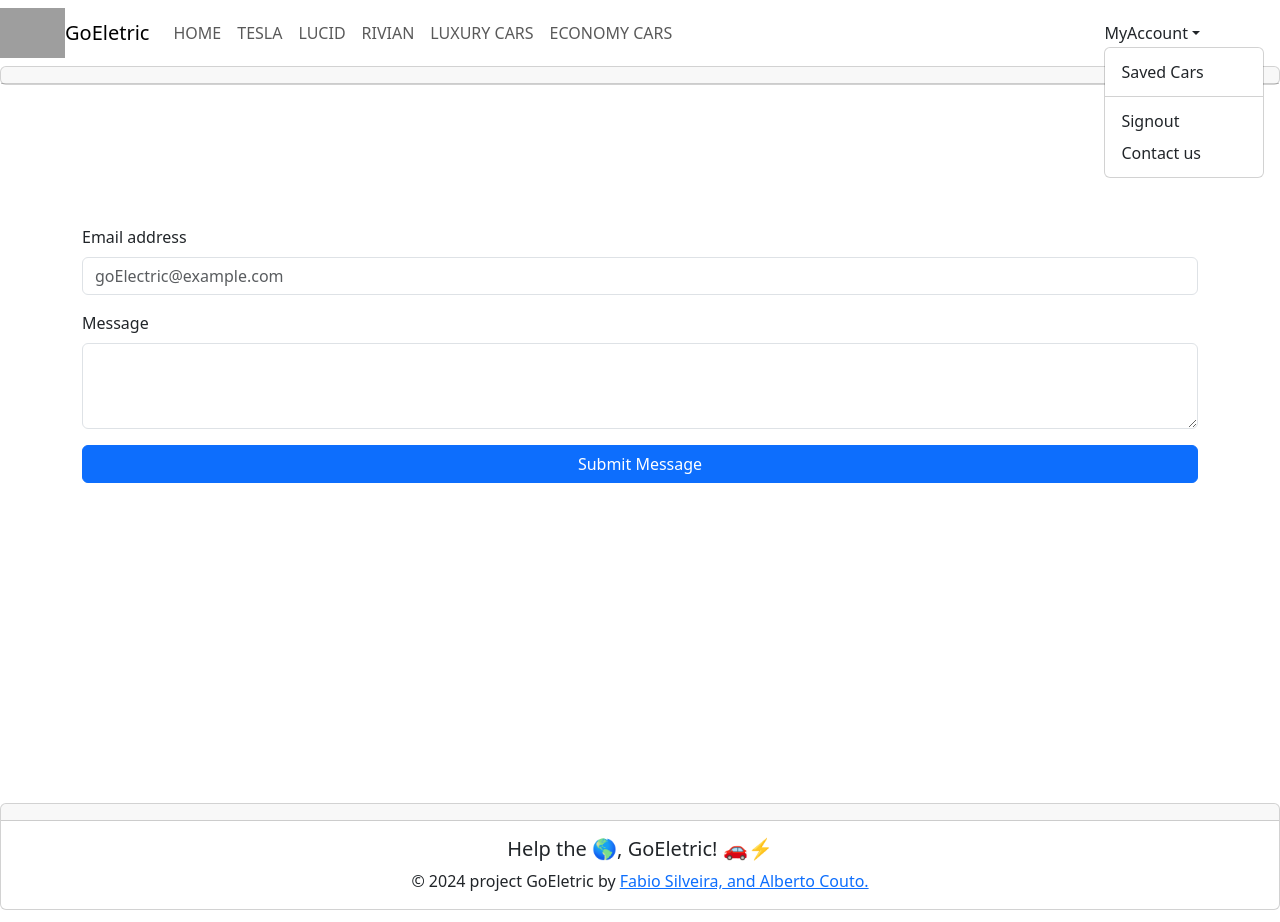
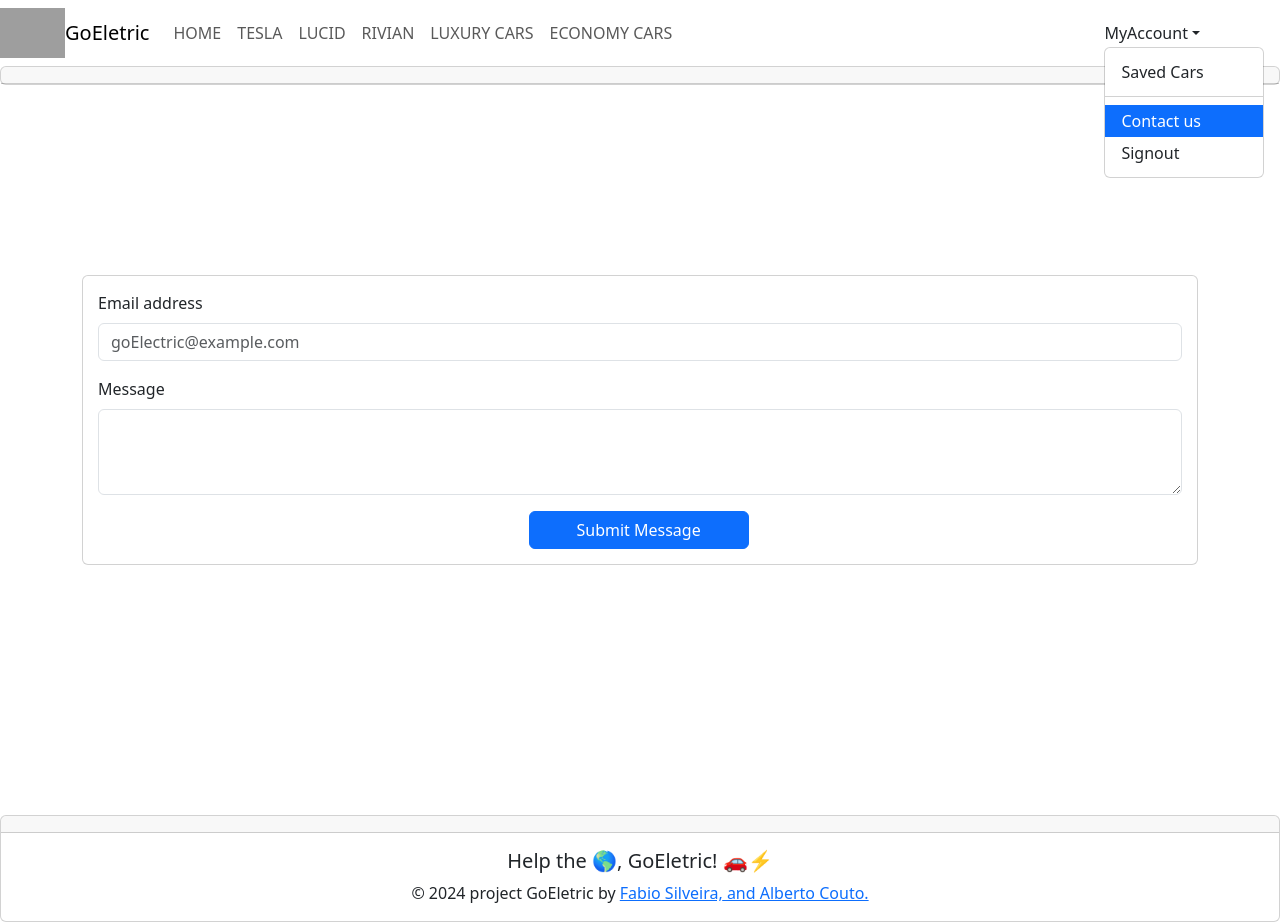
Before and after one commit to fabioesilveira/react-electric-cars, a React (Vite) app in the folder frontEnd/: page /contact in a window 1280 px wide. Both pictures are taken after a click on the button "MyAccount". Built offline with nearby package versions, Linux system fonts and the light colour scheme; grey boxes are pictures that could not be loaded.

Commit message:
AddedContactPage

```diff
--- a/frontEnd/src/components/Contact.jsx
+++ b/frontEnd/src/components/Contact.jsx
@@ -1,5 +1,5 @@
 import Form from 'react-bootstrap/Form';
-import { Container } from "react-bootstrap";
+import { Card, Container } from "react-bootstrap";
 import Footer from './Footer';
 import NavBar from './Navbar';
 import Button from 'react-bootstrap/Button';
@@ -11,6 +11,7 @@ function Contact() {
             <NavBar />
 
             <Container>
+                <Card className="contact-form-card">
                     <Form className="contact-form">
                         <Form.Group className="mb-3" controlId="exampleForm.ControlInput1">
                             <Form.Label>Email address</Form.Label>
@@ -27,6 +28,7 @@ function Contact() {
                         </Button>
 
                     </div>
+                </Card>
             </Container>
 
             <Footer />
--- a/frontEnd/src/components/Navbar.jsx
+++ b/frontEnd/src/components/Navbar.jsx
@@ -32,11 +32,11 @@ function NavBar() {
               Saved Cars
             </NavDropdown.Item>
             <NavDropdown.Divider />
-            <NavDropdown.Item href="#action/3.4">
-              Signout
+            <NavDropdown.Item as={NavLink} to="/contact">
+            Contact us
             </NavDropdown.Item>
             <NavDropdown.Item href="#action/3.5">
-              Contact us
+            Signout
             </NavDropdown.Item>
           </NavDropdown>
 
--- a/frontEnd/src/index.css
+++ b/frontEnd/src/index.css
@@ -99,12 +99,25 @@ display: none;
   height: 720px;
 }
 
+.contact-form-card {
+  margin-top: 190px;
+  margin-bottom: 250px;
+}
+
 .contact-form {
-  margin-top: 140px;
+  margin-left: 15px;
+  margin-top: 15px;
+  margin-right: 15px;
 }
 
 .div-contact-btn {
-  margin-bottom: 320px;
+  margin-bottom: 15px;
+  width: 220px;
+  display: flex;
+
+  margin-left: 40%;
+
+
 }
 
 .card-launch-page {
--- a/frontEnd/src/pages/Signup.jsx
+++ b/frontEnd/src/pages/Signup.jsx
@@ -92,7 +92,7 @@ function Signup() {
                                 <Form.Label>Name</Form.Label>
                                 <Form.Control
                                     type="text"
-                                    placeholder="Enter name"
+                                    placeholder="Enter your name"
                                     name="name"
                                     value={form.name}
                                     onChange={handleChange} />
```
Lines whose indentation alone changed are shown as unchanged.
